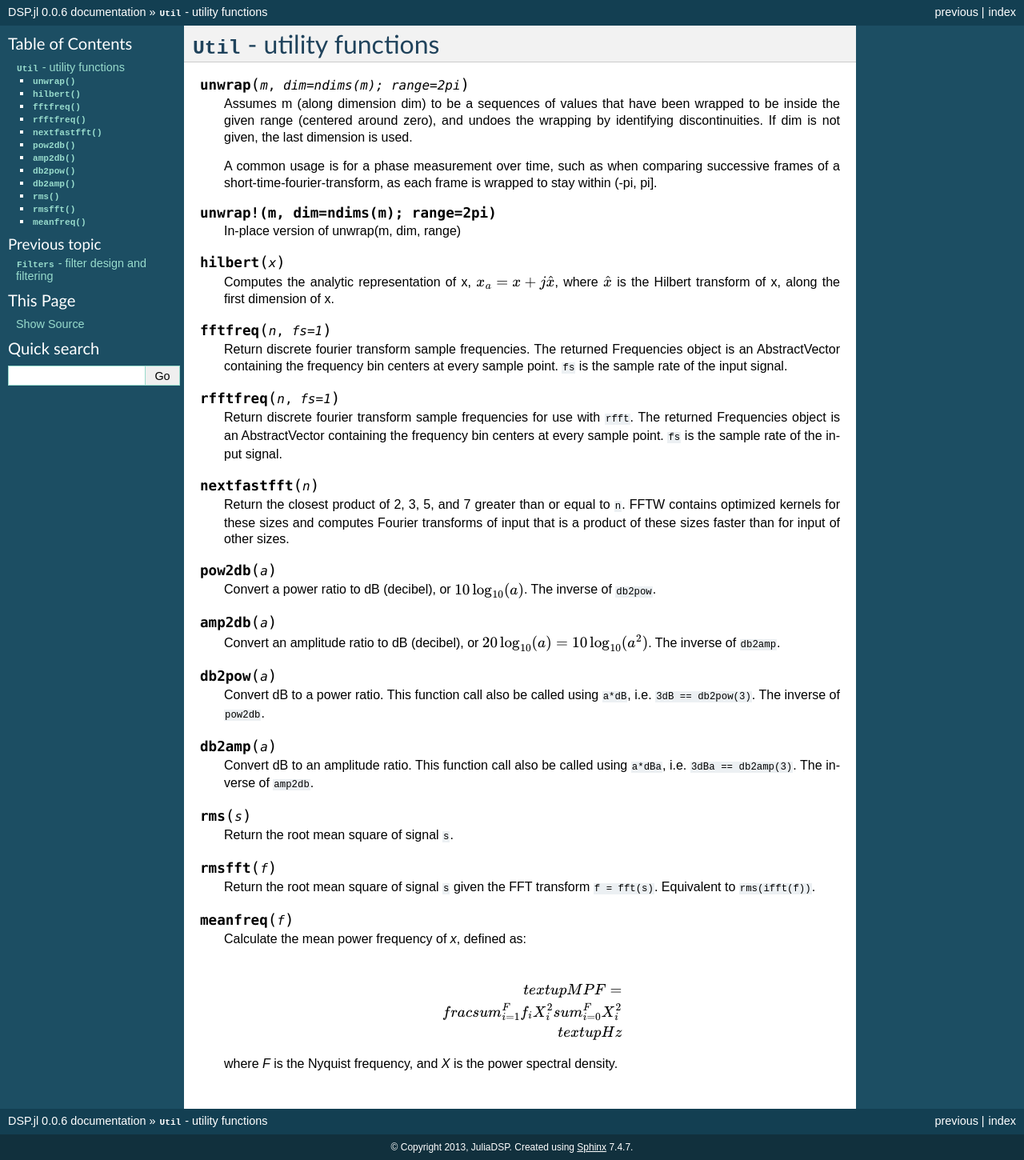
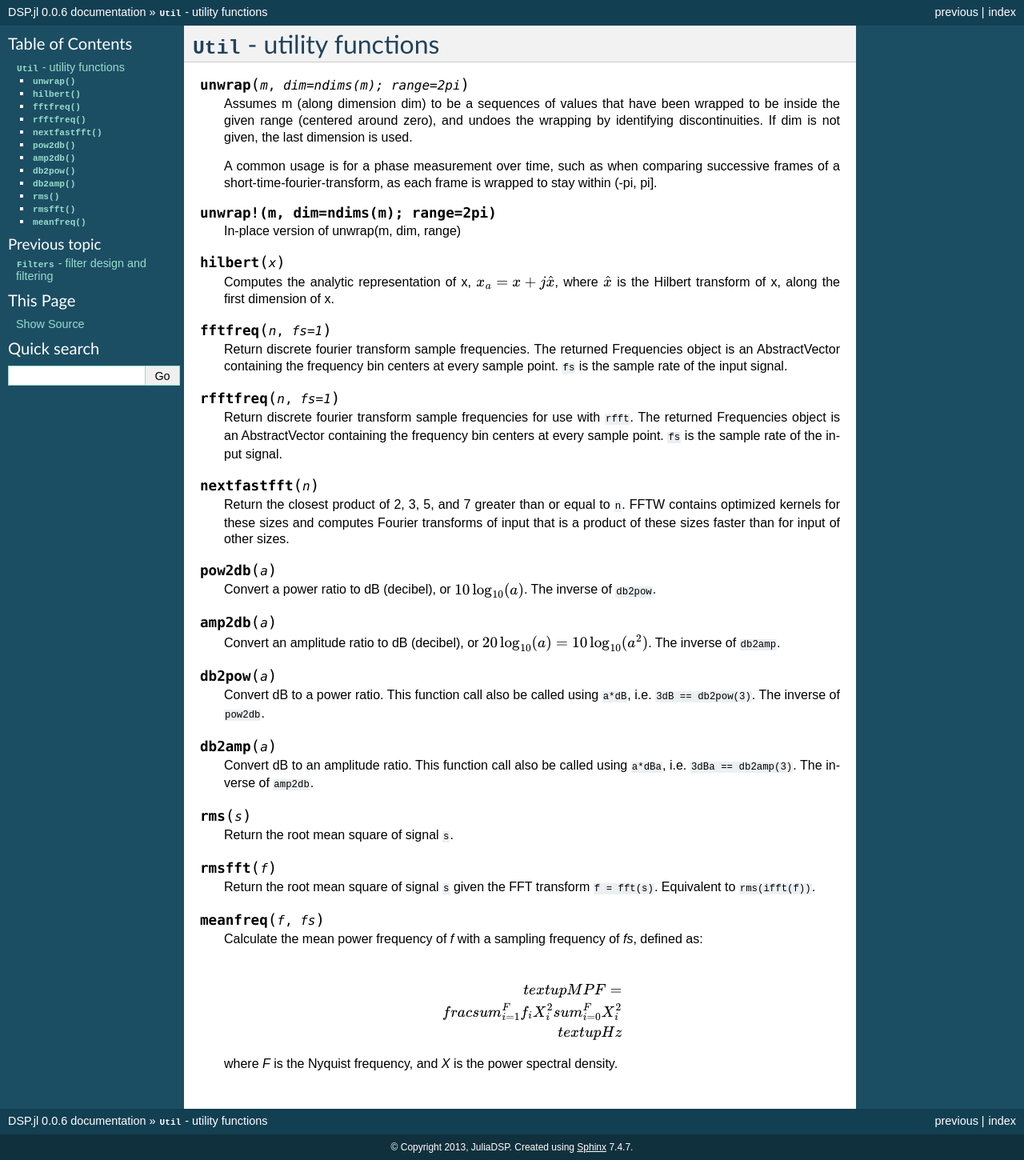
Before and after one commit to JuliaDSP/DSP.jl, a Sphinx documentation site: the page built from doc/util.rst, in a window 1280 px wide. Shown: the whole page at 80% size. Built offline with Sphinx 7.4.7, drawn with Linux system fonts in a browser that asks for light colours; formulas are drawn with MathJax 3.

```diff
--- a/doc/util.rst
+++ b/doc/util.rst
@@ -72,9 +72,9 @@
     Return the root mean square of signal ``s`` given the FFT transform
     ``f = fft(s)``. Equivalent to ``rms(ifft(f))``.
 
-.. function:: meanfreq(f)
+.. function:: meanfreq(f, fs)
 
-    Calculate the mean power frequency of `x`, defined as:
+    Calculate the mean power frequency of `f` with a sampling frequency of `fs`, defined as:
 
     .. math:: \\textup{MPF} = \\frac{\\sum_{i=1}^{F} f_i X_i^2 }{\\sum_{i=0}^{F} X_i^2 } \\textup{Hz}
 
```
Also changed, not shown: 2 other files.
